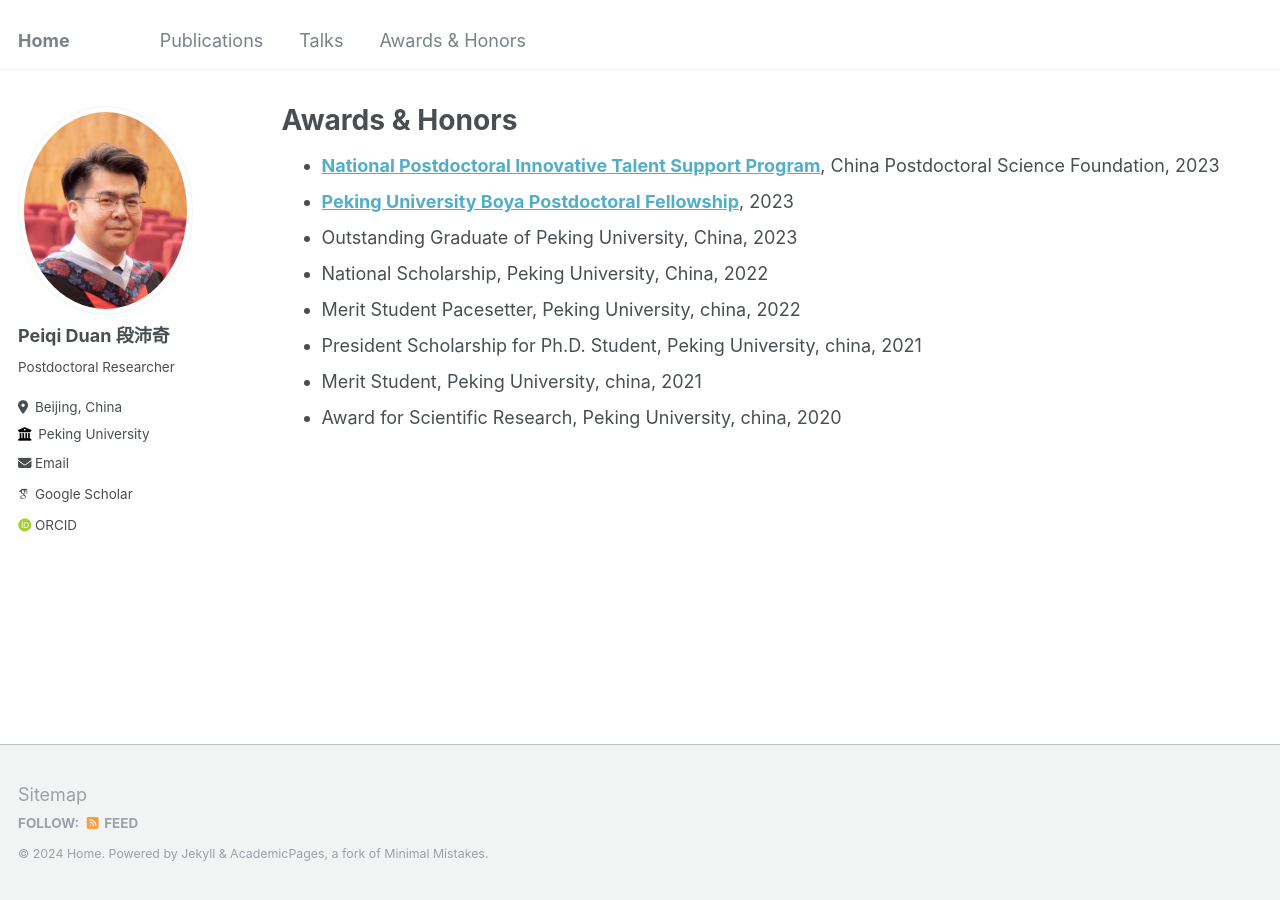
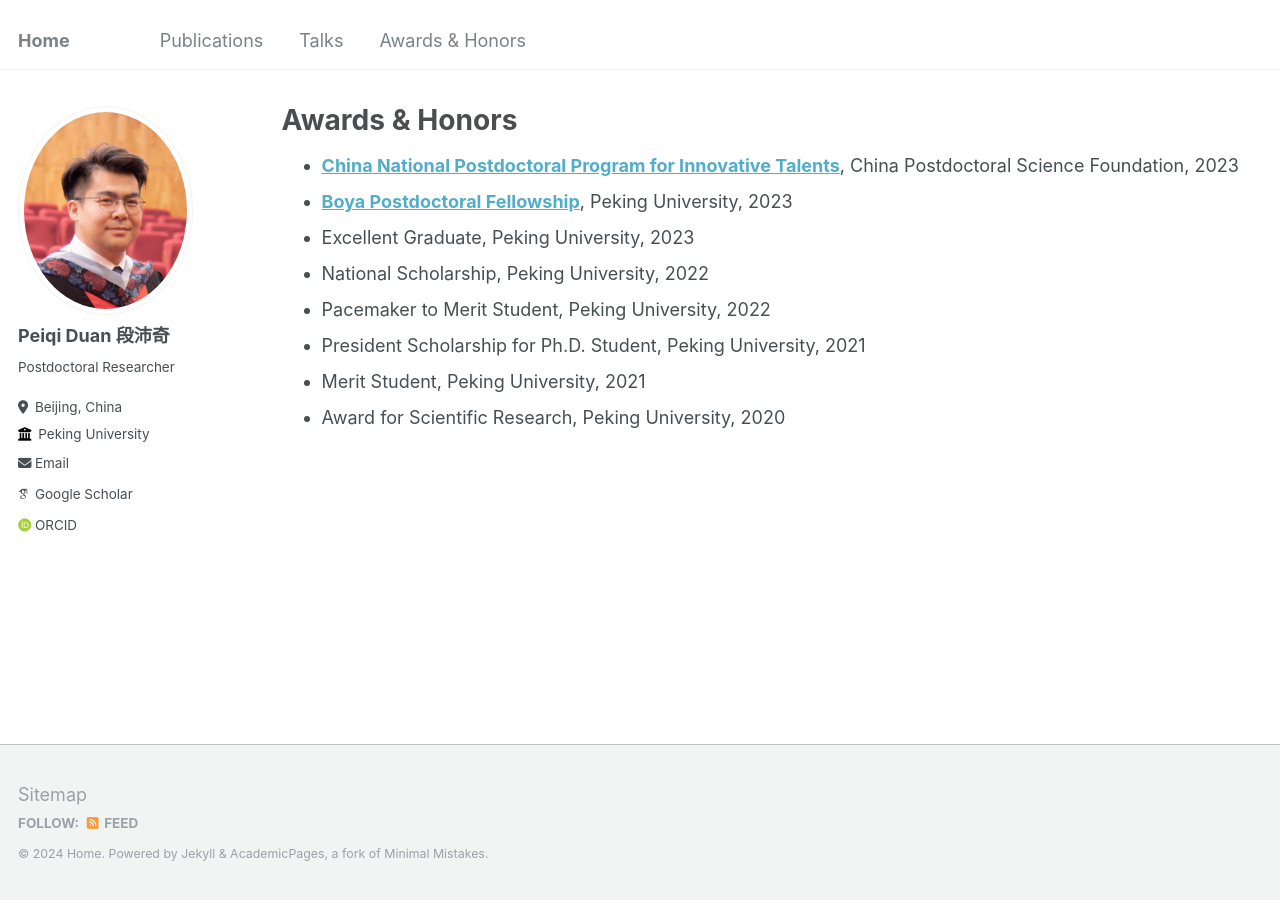
Before and after one commit to peiqi-duan/peiqi-duan.github.io, a Jekyll site: the page built from _pages/teaching.html, in a window 1280 px wide. Built offline with Jekyll 4.4.1, drawn with Linux system fonts in a browser that asks for light colours; some web fonts are replaced.

Commit message:
Update teaching.html

```diff
--- a/_pages/teaching.html
+++ b/_pages/teaching.html
@@ -12,14 +12,14 @@ author_profile: true
 <ul>
 
 
-<li><a href="https://jj.chinapostdoctor.org.cn/website/showinfo.html?infoid=1dd1973a-110f-4140-9119-40deb0784c07"><b>National Postdoctoral Innovative Talent Support Program</b></a>, China Postdoctoral Science Foundation, 2023</li>
-<li><a href="http://postdocs.pku.edu.cn/zpxx/145853.htm"><b>Peking University Boya Postdoctoral Fellowship</b></a>, 2023</li>
-<li>Outstanding Graduate of Peking University, China, 2023</li>
-<li>National Scholarship, Peking University, China, 2022</li>
-<li>Merit Student Pacesetter, Peking University, china, 2022</li>
-<li>President Scholarship for Ph.D. Student, Peking University, china, 2021</li>
-<li>Merit Student, Peking University, china, 2021</li>
-<li>Award for Scientific Research, Peking University, china, 2020</li>
+<li><a href="https://jj.chinapostdoctor.org.cn/website/showinfo.html?infoid=1dd1973a-110f-4140-9119-40deb0784c07"><b>China National Postdoctoral Program for Innovative Talents</b></a>, China Postdoctoral Science Foundation, 2023</li>
+<li><a href="http://postdocs.pku.edu.cn/zpxx/145853.htm"><b>Boya Postdoctoral Fellowship</b></a>, Peking University, 2023</li>
+<li>Excellent Graduate, Peking University, 2023</li>
+<li>National Scholarship, Peking University, 2022</li>
+<li>Pacemaker to Merit Student, Peking University, 2022</li>
+<li>President Scholarship for Ph.D. Student, Peking University, 2021</li>
+<li>Merit Student, Peking University, 2021</li>
+<li>Award for Scientific Research, Peking University, 2020</li>
 </ul>
     </div>
 </div>
```
